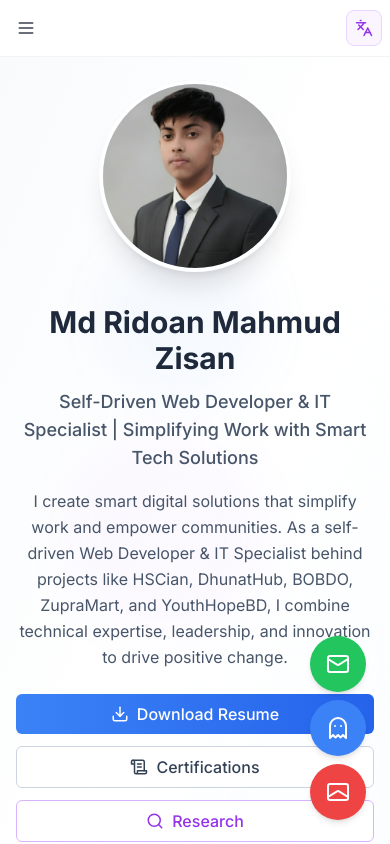
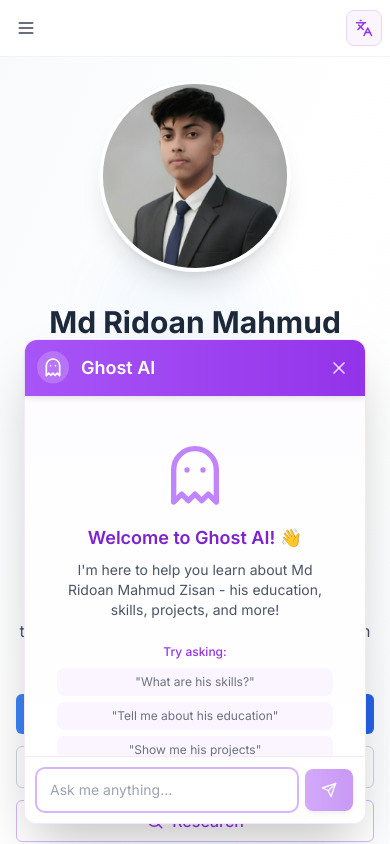
Before and after one commit to zisan5910/karatoa-campus-connect, a React (Vite) app: page / in a window 390 px wide. Both pictures are taken after a click on the button 338 px from the left and 792 px from the top of the page. Shown: the top 844 px of the page. Built offline with nearby package versions, Linux system fonts and the light colour scheme.

Commit message:
Update FloatingMenu to Ghost AI chat
Replace floating menu with language-colored chat button, add Ghost AI chat with welcome message, typing animation, and ghost icons; ensure mobile/desktop responsiveness and professional feel, with chat open having consistent UI and messages visible.

```diff
--- a/src/components/FloatingMenu.tsx
+++ b/src/components/FloatingMenu.tsx
@@ -2,10 +2,8 @@ import React, { useState, useRef, useEffect } from 'react';
 import {
   Send,
   Ghost,
-  User,
-  Loader2,
   X,
-  Mail,
+  MessageCircle,
 } from 'lucide-react';
 import { format } from 'date-fns';
 import { motion } from 'framer-motion';
@@ -22,8 +20,8 @@ export const LiveChat = () => {
   const [input, setInput] = useState('');
   const [isLoading, setIsLoading] = useState(false);
   const [isChatOpen, setIsChatOpen] = useState(false);
-  const [isMenuOpen, setIsMenuOpen] = useState(false);
   const [isGhostHovering, setIsGhostHovering] = useState(false);
+  const [showWelcome, setShowWelcome] = useState(true);
   const inputRef = useRef<HTMLInputElement>(null);
   const messagesEndRef = useRef<HTMLDivElement>(null);
   const containerRef = useRef<HTMLDivElement>(null);
@@ -304,18 +302,13 @@ export const LiveChat = () => {
   }, [messages, isLoading]);
 
   useEffect(() => {
-    const handleClickOutside = (event: MouseEvent) => {
-      if (
-        containerRef.current &&
-        !containerRef.current.contains(event.target as Node)
-      ) {
-        setIsMenuOpen(false);
+    if (isChatOpen && showWelcome) {
+      const timer = setTimeout(() => {
+        setShowWelcome(false);
+      }, 3000);
+      return () => clearTimeout(timer);
     }
-    };
-
-    document.addEventListener('mousedown', handleClickOutside);
-    return () => document.removeEventListener('mousedown', handleClickOutside);
-  }, []);
+  }, [isChatOpen, showWelcome]);
 
   const scrollToBottom = () => {
     messagesEndRef.current?.scrollIntoView({ behavior: 'smooth' });
@@ -389,105 +382,54 @@ export const LiveChat = () => {
     }
   };
 
-  const handleEmailClick = () => {
-    const isMobile =
-      /Android|iPhone|iPad|iPod|BlackBerry|IEMobile|Opera Mini/i.test(
-        navigator.userAgent
-      );
-    isMobile
-      ? (window.location.href = 'mailto:ridoan.zisan@gmail.com')
-      : window.open(
-          'https://mail.google.com/mail/?view=cm&fs=1&to=ridoan.zisan@gmail.com',
-          '_blank'
-        );
-    setIsMenuOpen(false);
-  };
 
   return (
     <div
       className="fixed bottom-6 right-6 flex flex-col items-end gap-2 z-[9999]"
       ref={containerRef}
     >
-      {/* Email Button - Animated */}
-      {isMenuOpen && (
-        <>
-          <motion.a
-            href="#"
-            onClick={(e) => {
-              e.preventDefault();
-              handleEmailClick();
-            }}
-            initial={{ opacity: 0, y: 20 }}
-            animate={{ opacity: 1, y: 0 }}
-            transition={{ duration: 0.2 }}
-            whileHover={{ scale: 1.05 }}
-            className="bg-green-500 text-white p-4 rounded-full shadow-md hover:bg-green-600 transition-colors"
-            title="Send Email"
-          >
-            <Mail size={24} />
-          </motion.a>
+      {/* Main Floating Chat Button */}
+      {!isChatOpen && (
         <motion.button
-            onClick={() => {
-              setIsChatOpen(true);
-              setIsMenuOpen(false);
-            }}
-            initial={{ opacity: 0, y: 20 }}
-            animate={{ opacity: 1, y: 0 }}
-            transition={{ duration: 0.2 }}
-            whileHover={{ scale: 1.05 }}
-            className="bg-blue-500 text-white p-4 rounded-full shadow-md hover:bg-blue-600 transition-colors"
-            title="Open Chat"
-          >
-            <Ghost size={24} />
-          </motion.button>
-        </>
-      )}
-
-      {/* Main Floating Button - Smart Toggle */}
-      <motion.button
-        onClick={() => setIsMenuOpen(!isMenuOpen)}
+          onClick={() => setIsChatOpen(true)}
           whileHover={{ scale: 1.1 }}
           whileTap={{ scale: 0.95 }}
-        className={`p-4 rounded-full shadow-md ${
-          isMenuOpen
-            ? 'bg-red-500 hover:bg-red-600'
-            : 'bg-blue-500 hover:bg-blue-600'
-        } text-white transition-colors`}
-        title={isMenuOpen ? 'Close menu' : 'Open menu'}
+          className="p-4 rounded-lg shadow-lg transition-all duration-200 text-purple-600 hover:text-purple-700 border border-purple-200 hover:border-purple-300 bg-purple-50 hover:bg-purple-100"
+          title="Open Ghost AI Chat"
         >
-        <motion.div
-          animate={{ rotate: isMenuOpen ? 180 : 0 }}
-          transition={{ duration: 0.2 }}
-        >
-          <Mail size={24} />
-        </motion.div>
+          <MessageCircle size={24} />
         </motion.button>
+      )}
 
       {/* Chat Window */}
       {isChatOpen && (
         <motion.div
-          className="fixed bottom-5 right-6 w-100 max-w-[calc(101vw-3rem)] bg-white rounded-lg shadow-xl z-[9999] flex flex-col max-h-[440px]"
-          initial={{ opacity: 0, scale: 0.9 }}
-          animate={{ opacity: 1, scale: 1 }}
-          exit={{ opacity: 0, scale: 0.9 }}
-          transition={{ type: 'spring', stiffness: 300, damping: 20 }}
+          className="fixed bottom-5 right-6 w-96 max-w-[calc(100vw-3rem)] bg-white rounded-xl shadow-2xl z-[9999] flex flex-col max-h-[500px] border border-purple-100"
+          initial={{ opacity: 0, scale: 0.9, y: 20 }}
+          animate={{ opacity: 1, scale: 1, y: 0 }}
+          exit={{ opacity: 0, scale: 0.9, y: 20 }}
+          transition={{ type: 'spring', stiffness: 300, damping: 25 }}
         >
           {/* Chat Header */}
-          <div className="bg-blue-500 text-white p-2 rounded-t-lg flex justify-between items-center">
-            <div className="flex items-center gap-2">
+          <div className="bg-gradient-to-r from-purple-500 to-purple-600 text-white p-3 rounded-t-xl flex justify-between items-center shadow-md">
+            <div className="flex items-center gap-3">
               <motion.div
                 variants={ghostVariants}
                 animate={isGhostHovering ? 'hover' : 'float'}
                 onMouseEnter={() => setIsGhostHovering(true)}
                 onMouseLeave={() => setIsGhostHovering(false)}
+                className="bg-white/20 rounded-full p-1.5"
               >
                 <Ghost className="w-5 h-5" />
               </motion.div>
-              <h2 className="font-semibold">Ghost</h2>
+              <h2 className="font-semibold text-lg">Ghost AI</h2>
             </div>
             <button
-              onClick={() => setIsChatOpen(false)}
-              className="text-white/80 hover:text-white transition-colors"
+              onClick={() => {
+                setIsChatOpen(false);
+                setShowWelcome(true);
+              }}
+              className="text-white/80 hover:text-white transition-colors hover:bg-white/10 rounded-lg p-1"
               aria-label="Close chat"
             >
               <X size={20} />
@@ -495,35 +437,58 @@ export const LiveChat = () => {
           </div>
 
           {/* Messages Container */}
-          <div className="flex-1 overflow-y-auto p-4 space-y-4 min-h-[300px] max-h-[400px]">
-            {messages.length === 0 && (
+          <div className="flex-1 overflow-y-auto p-4 space-y-3 min-h-[320px] max-h-[360px] bg-gradient-to-b from-purple-50/30 to-white">
+            {messages.length === 0 && showWelcome && (
               <motion.div
-                className="text-center text-gray-500 mt-8"
+                className="text-center text-gray-600 mt-8"
                 initial={{ opacity: 0 }}
                 animate={{ opacity: 1 }}
-                transition={{ delay: 0.3 }}
+                transition={{ delay: 0.2 }}
               >
-                <motion.div variants={ghostVariants} animate="float">
-                  <Ghost className="w-12 h-12 mx-auto mb-4 text-gray-400" />
+                <motion.div variants={ghostVariants} animate="float" className="mb-4">
+                  <Ghost className="w-16 h-16 mx-auto text-purple-400" />
                 </motion.div>
-                <p className="text-lg">Hello!</p>
-                <p className="text-sm mt-2">
-                  Ask me about Md Ridoan Mahmud Zisan - his education, skills,
-                  projects, or anything else!
+                <motion.div
+                  initial={{ opacity: 0 }}
+                  animate={{ opacity: 1 }}
+                  transition={{ delay: 0.5 }}
+                >
+                  <p className="text-lg font-semibold text-purple-700 mb-2">
+                    Welcome to Ghost AI! 👋
                   </p>
-                <div className="mt-4 text-xs text-gray-400">
-                  <p>Try asking:</p>
-                  <p>"What are his skills?"</p>
-                  <p>"Tell me about his education"</p>
-                  <p>"Show me his projects"</p>
-                </div>
+                  <p className="text-sm text-gray-600 px-4">
+                    I'm here to help you learn about Md Ridoan Mahmud Zisan - his education, skills, projects, and more!
+                  </p>
+                </motion.div>
+                <motion.div
+                  className="mt-6 text-xs text-gray-500 space-y-1.5 px-4"
+                  initial={{ opacity: 0 }}
+                  animate={{ opacity: 1 }}
+                  transition={{ delay: 0.8 }}
+                >
+                  <p className="font-medium text-purple-600 mb-2">Try asking:</p>
+                  <p className="bg-purple-50 rounded-lg py-1.5 px-3">"What are his skills?"</p>
+                  <p className="bg-purple-50 rounded-lg py-1.5 px-3">"Tell me about his education"</p>
+                  <p className="bg-purple-50 rounded-lg py-1.5 px-3">"Show me his projects"</p>
+                </motion.div>
+              </motion.div>
+            )}
+
+            {messages.length === 0 && !showWelcome && (
+              <motion.div
+                className="text-center text-gray-500 mt-12"
+                initial={{ opacity: 0 }}
+                animate={{ opacity: 1 }}
+              >
+                <Ghost className="w-12 h-12 mx-auto mb-3 text-purple-300" />
+                <p className="text-sm text-gray-600">Start a conversation...</p>
               </motion.div>
             )}
 
             {messages.map((message) => (
               <motion.div
                 key={message.id}
-                className={`flex items-start gap-3 ${
+                className={`flex items-start gap-2.5 ${
                   message.role === 'user' ? 'flex-row-reverse' : ''
                 }`}
                 variants={messageVariants}
@@ -531,27 +496,27 @@ export const LiveChat = () => {
                 animate="visible"
               >
                 <div
-                  className={`w-8 h-8 rounded-full flex items-center justify-center ${
-                    message.role === 'user' ? 'bg-blue-500' : 'bg-gray-600'
+                  className={`w-8 h-8 flex-shrink-0 rounded-full flex items-center justify-center shadow-md ${
+                    message.role === 'user'
+                      ? 'bg-gradient-to-br from-purple-500 to-purple-600'
+                      : 'bg-gradient-to-br from-gray-600 to-gray-700'
                   }`}
                 >
-                  {message.role === 'user' ? (
-                    <User className="w-5 h-5 text-white" />
-                  ) : (
-                    <Ghost className="w-5 h-5 text-white" />
-                  )}
+                  <Ghost className="w-4 h-4 text-white" />
                 </div>
                 <div
-                  className={`rounded-2xl px-4 py-2 max-w-[80%] ${
+                  className={`rounded-2xl px-4 py-2.5 max-w-[75%] shadow-sm ${
                     message.role === 'user'
-                      ? 'bg-blue-500 text-white'
-                      : 'bg-gray-100 text-gray-800'
+                      ? 'bg-gradient-to-br from-purple-500 to-purple-600 text-white'
+                      : 'bg-white text-gray-800 border border-gray-200'
                   }`}
                 >
-                  <p className="text-sm whitespace-pre-wrap">
+                  <p className="text-sm leading-relaxed whitespace-pre-wrap">
                     {message.content}
                   </p>
-                  <p className="text-xs mt-1 opacity-70">
+                  <p className={`text-xs mt-1.5 ${
+                    message.role === 'user' ? 'text-purple-100' : 'text-gray-500'
+                  }`}>
                     {format(message.timestamp, 'HH:mm')}
                   </p>
                 </div>
@@ -560,27 +525,55 @@ export const LiveChat = () => {
 
             {isLoading && (
               <motion.div
-                className="flex items-start gap-3"
+                className="flex items-start gap-2.5"
                 variants={messageVariants}
                 initial="hidden"
                 animate="visible"
               >
-                <div className="w-8 h-8 rounded-full bg-gray-600 flex items-center justify-center">
-                  <Ghost className="w-5 h-5 text-white" />
+                <div className="w-8 h-8 flex-shrink-0 rounded-full bg-gradient-to-br from-gray-600 to-gray-700 flex items-center justify-center shadow-md">
+                  <Ghost className="w-4 h-4 text-white" />
                 </div>
-                <div className="bg-gray-100 rounded-2xl px-4 py-2">
+                <div className="bg-white border border-gray-200 rounded-2xl px-4 py-3 shadow-sm">
+                  <div className="flex gap-1.5">
                     <motion.div
+                      className="w-2 h-2 bg-purple-400 rounded-full"
                       animate={{
-                      rotate: 360,
-                      transition: {
+                        scale: [1, 1.2, 1],
+                        opacity: [0.5, 1, 0.5],
+                      }}
+                      transition={{
                         duration: 1,
                         repeat: Infinity,
-                        ease: 'linear',
-                      },
+                        ease: 'easeInOut',
                       }}
-                  >
-                    <Loader2 className="w-5 h-5 text-gray-500" />
-                  </motion.div>
+                    />
+                    <motion.div
+                      className="w-2 h-2 bg-purple-400 rounded-full"
+                      animate={{
+                        scale: [1, 1.2, 1],
+                        opacity: [0.5, 1, 0.5],
+                      }}
+                      transition={{
+                        duration: 1,
+                        repeat: Infinity,
+                        ease: 'easeInOut',
+                        delay: 0.2,
+                      }}
+                    />
+                    <motion.div
+                      className="w-2 h-2 bg-purple-400 rounded-full"
+                      animate={{
+                        scale: [1, 1.2, 1],
+                        opacity: [0.5, 1, 0.5],
+                      }}
+                      transition={{
+                        duration: 1,
+                        repeat: Infinity,
+                        ease: 'easeInOut',
+                        delay: 0.4,
+                      }}
+                    />
+                  </div>
                 </div>
               </motion.div>
             )}
@@ -589,26 +582,25 @@ export const LiveChat = () => {
           </div>
 
           {/* Input Form */}
-          <div className="border-t p-4">
+          <div className="border-t border-purple-100 p-3 bg-white rounded-b-xl">
             <form onSubmit={handleSubmit} className="flex gap-2">
               <input
                 ref={inputRef}
                 type="text"
                 value={input}
                 onChange={(e) => setInput(e.target.value)}
-                placeholder="Ask about Md Ridoan Mahmud Zisan..."
+                placeholder="Ask me anything..."
                 disabled={isLoading}
-                className="flex-1 rounded-lg border border-gray-300 px-3 py-2 focus:outline-none focus:ring-2 focus:ring-blue-500 focus:border-transparent disabled:opacity-50 disabled:cursor-not-allowed"
+                className="flex-1 rounded-lg border border-purple-200 px-3 py-2.5 text-sm focus:outline-none focus:ring-2 focus:ring-purple-300 focus:border-transparent disabled:opacity-50 disabled:cursor-not-allowed bg-white placeholder:text-gray-400"
               />
               <motion.button
                 type="submit"
                 disabled={!input.trim() || isLoading}
-                className="bg-blue-500 text-white rounded-lg px-3 py-2 hover:bg-blue-600 transition-colors disabled:opacity-50 disabled:cursor-not-allowed flex items-center gap-2"
+                className="bg-gradient-to-r from-purple-500 to-purple-600 text-white rounded-lg px-4 py-2.5 hover:from-purple-600 hover:to-purple-700 transition-all disabled:opacity-50 disabled:cursor-not-allowed flex items-center gap-2 shadow-md"
                 whileHover={!isLoading && input.trim() ? { scale: 1.05 } : {}}
                 whileTap={!isLoading && input.trim() ? { scale: 0.95 } : {}}
               >
                 <Send className="w-4 h-4" />
-                <span className="sr-only">Send</span>
               </motion.button>
             </form>
           </div>
```
Lines whose indentation alone changed are shown as unchanged.
